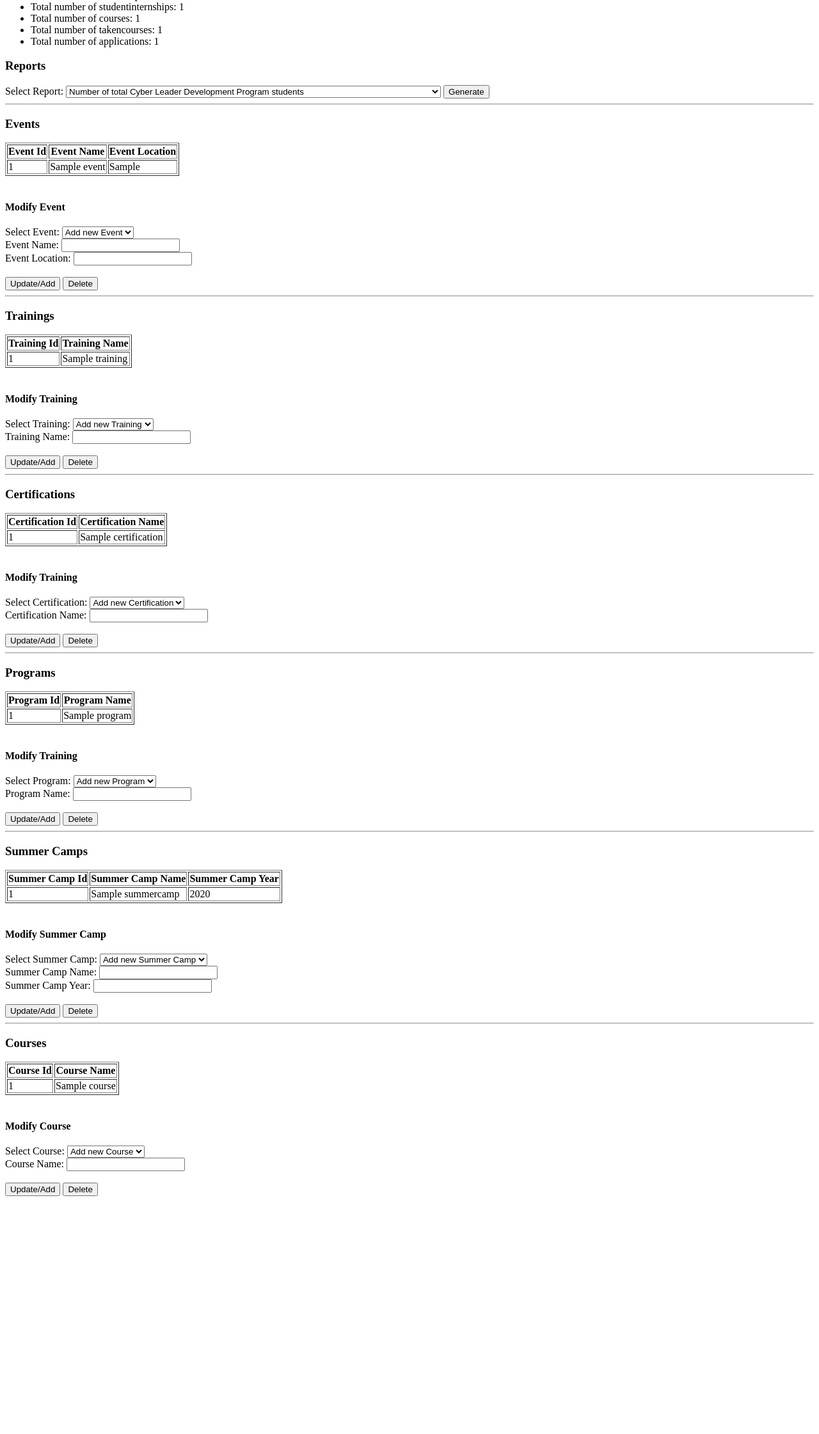
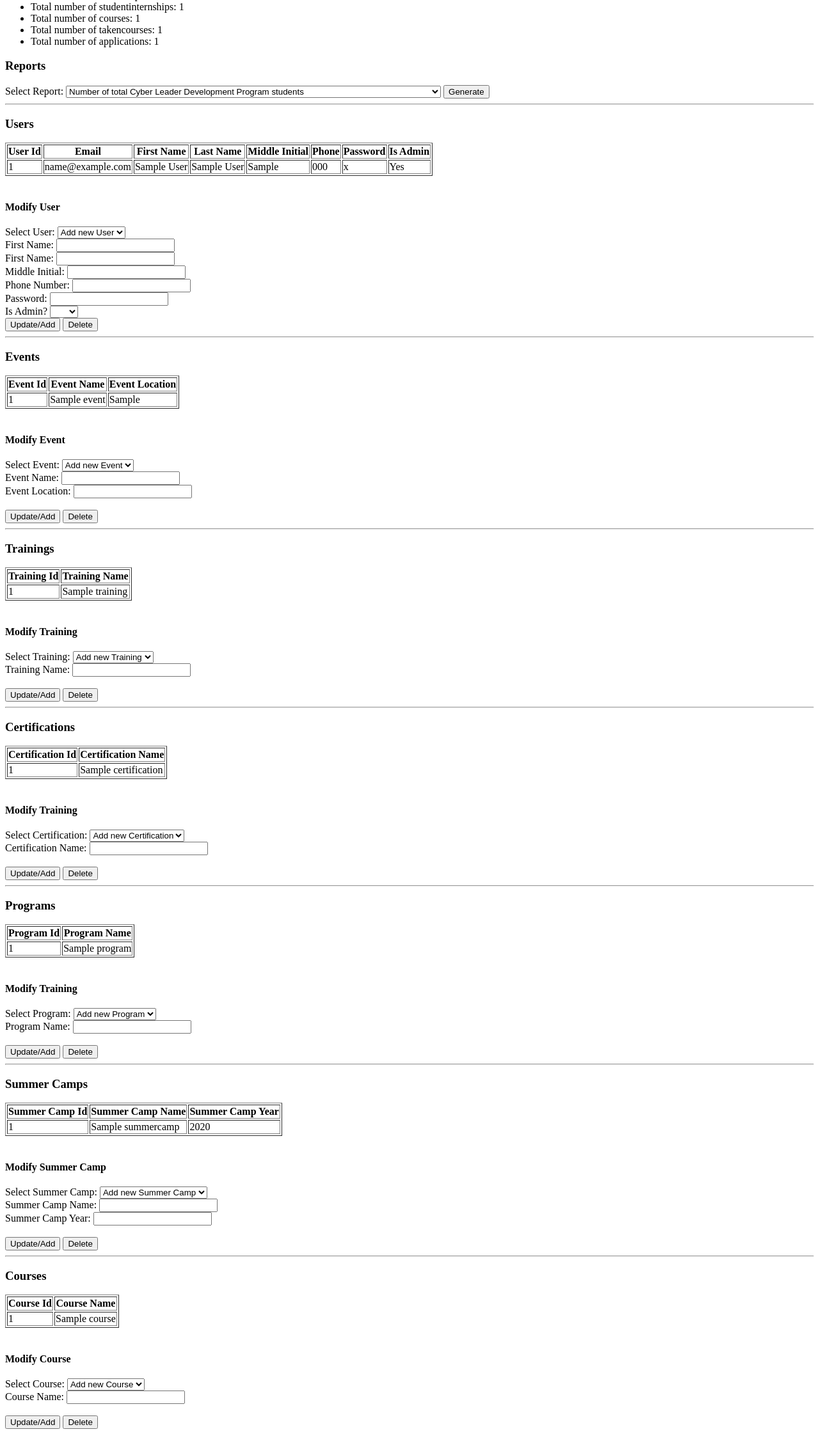
Before and after one commit to ericlove02/CSCE310-Project, a PHP site: page /admin.php in a window 1280 px wide. Shown: the part 317-2559 px from the top of the page at 64% size. Before the commit the page ends 2187 px from the top, so only its background shows below. Run offline with PHP 8.4, Linux system fonts and the light colour scheme; tables that the repository leaves empty or names only in its code hold one stand-in row (values such as "Sample post").

Commit message:
modify users and permissions

```diff
--- a/admin.php
+++ b/admin.php
@@ -146,12 +146,20 @@ if ($_SERVER["REQUEST_METHOD"] == "POST") {
 
         // handle data based on selected table
         switch ($_POST['selected_table']) {
+            case 'users':
+                $recordData['user_id'] = $_POST['selected_record_id'];
+                $recordData['f_name'] = $_POST['first_name'];
+                $recordData['l_name'] = $_POST['last_name'];
+                $recordData['m_initial'] = $_POST['m_initial'];
+                $recordData['phone'] = $_POST['phone'];
+                $recordData['password'] = $_POST['password'];
+                $recordData['is_admin'] = $_POST['is_admin'];
+                break;
             case 'events':
                 $recordData['event_id'] = $_POST['selected_record_id'];
                 $recordData['event_name'] = $_POST['record_name'];
                 $recordData['event_location'] = $_POST['record_loc'];
                 break;
-
             case 'trainings':
                 $recordData['train_id'] = $_POST['selected_record_id'];
                 $recordData['train_name'] = $_POST['record_name'];
@@ -195,6 +203,9 @@ if ($_SERVER["REQUEST_METHOD"] == "POST") {
             echo '<script>alert("Error: Cannot delete a new record.");</script>';
         } else {
             switch ($_POST['selected_table']) {
+                case 'users':
+                    $sql = "DELETE FROM $selectedTable WHERE user_id = $selectedRecordId";
+                    break;
                 case 'events':
                     $sql = "DELETE FROM $selectedTable WHERE event_id = $selectedRecordId";
                     break;
@@ -234,7 +245,7 @@ $certifications = getAllRecords($conn, 'certifications');
 $programs = getAllRecords($conn, 'programs');
 $summercamps = getAllRecords($conn, 'summercamps');
 $courses = getAllRecords($conn, 'courses');
-
+$users = getAllRecords($conn, 'users');
 ?>
 
 <!DOCTYPE html>
@@ -347,6 +358,77 @@ $courses = getAllRecords($conn, 'courses');
         }
         ?>
 
+    </section>
+    <hr />
+    <section>
+        <h3>Users</h3>
+        <table border="1">
+            <tr>
+                <th>User Id</th>
+                <th>Email</th>
+                <th>First Name</th>
+                <th>Last Name</th>
+                <th>Middle Initial</th>
+                <th>Phone</th>
+                <th>Password</th>
+                <th>Is Admin</th>
+            </tr>
+
+            <?php
+            foreach ($users as $user) {
+                echo "<tr>";
+                echo "<td><span>{$user['user_id']}</span></td>";
+                echo "<td><span>{$user['email']}</span></td>";
+                echo "<td><span>{$user['f_name']}</span></td>";
+                echo "<td><span>{$user['l_name']}</span></td>";
+                echo "<td><span>{$user['m_initial']}</span></td>";
+                echo "<td><span>{$user['phone']}</span></td>";
+                echo "<td><span>{$user['password']}</span></td>";
+                echo "<td><span>" . ($user['is_admin'] ? 'Yes' : 'No') . "</span></td>";
+                echo "</tr>";
+            }
+            ?>
+
+        </table>
+
+        <br>
+        <h4>Modify User</h4>
+
+        <form method="post" action="<?php echo htmlspecialchars($_SERVER["PHP_SELF"]); ?>">
+            <input type="hidden" name="selected_table" value="users">
+
+            <label>Select User:</label>
+            <select name="selected_record_id">
+                <option value="add_new">Add new User</option>
+                <?php
+                foreach ($users as $user) {
+                    echo "<option value='{$user['user_id']}'>{$user['user_id']}</option>";
+                }
+                ?>
+            </select>
+            <br>
+
+            <label>First Name:</label>
+            <input type="text" name="first_name"><br>
+            <label>First Name:</label>
+            <input type="text" name="last_name"><br>
+            <label>Middle Initial:</label>
+            <input type="text" name="m_initial"><br>
+            <label>Phone Number:</label>
+            <input type="text" name="phone"><br>
+            <label>Password:</label>
+            <input type="text" name="password"><br>
+            <label for="is_admin">Is Admin?</label>
+            <select name="is_admin" id="is_admin">
+                <option value=""></option>
+                <option value="1">Yes</option>
+                <option value="0">No</option>
+            </select>
+
+            <br>
+            <button type="submit" name="update_record">Update/Add</button>
+            <button type="submit" name="delete_record">Delete</button>
+        </form>
     </section>
     <hr />
     <section>
```
